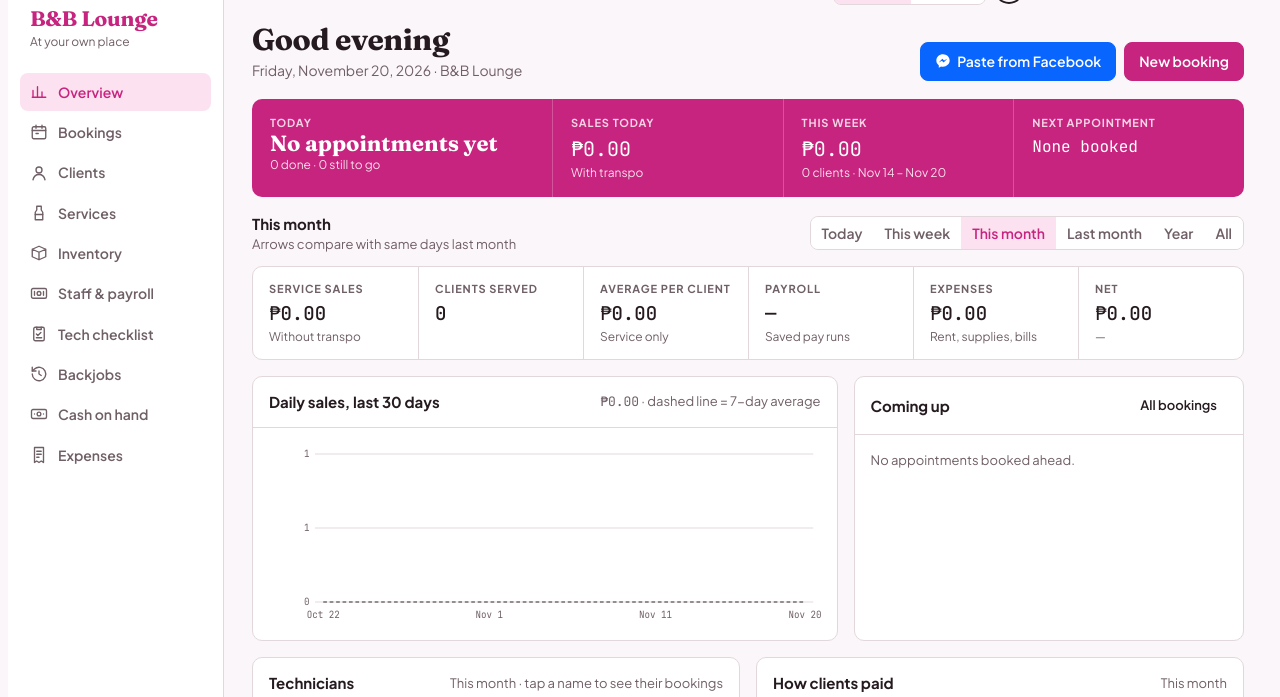
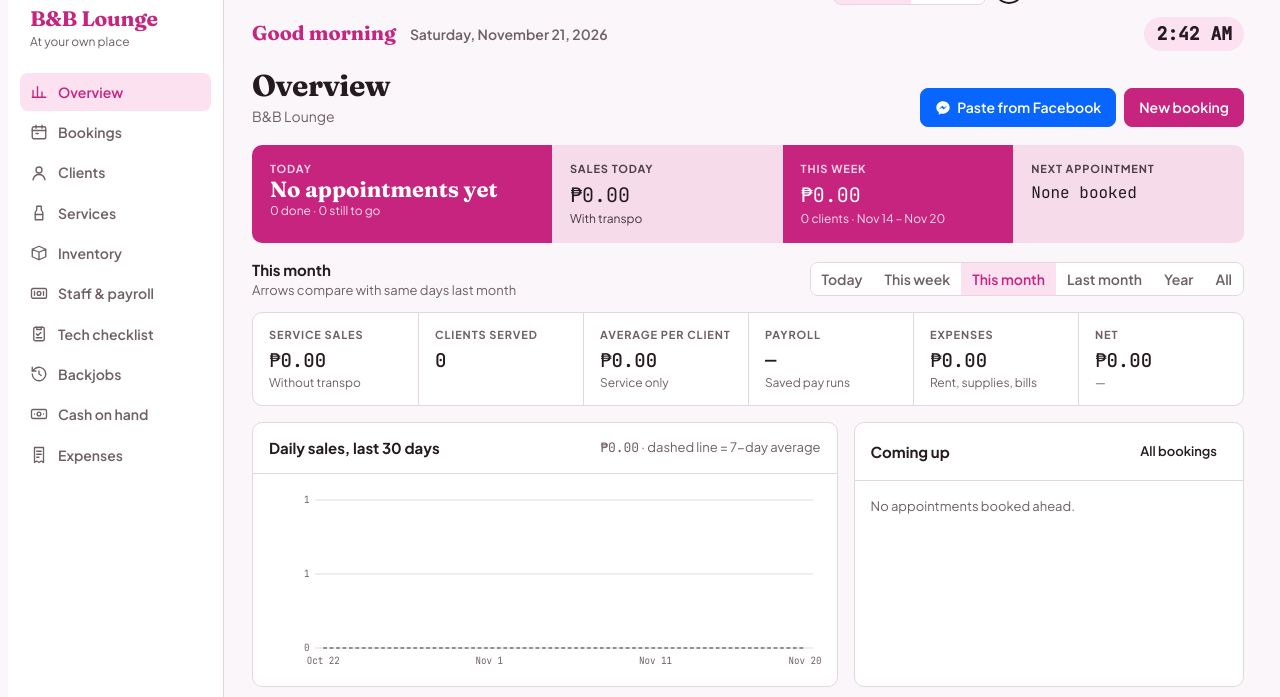
Before and after one commit to dalevid19/bb-lounge, a plain HTML site: page src/app.html in a window 1280 px wide. Shown: the part 49-746 px from the top of the page. Drawn offline with Linux system fonts and the light colour scheme.

Commit message:
Open on Overview after sign-in, greeting/date/time bar on every page, two-tone summary
Co-Authored-By: Claude Opus 5.5 <noreply@anthropic.com>
Claude-Session: https://claude.ai/code/session_01PioCawbpuCJSJfXwRw5iHH

```diff
--- a/src/app.html
+++ b/src/app.html
@@ -173,6 +173,16 @@ tr.grp td .gs { float: right; font-family: var(--f-mono); font-weight: 500; }
 tr.grp:hover { background: none; }
 .today { display: grid; grid-template-columns: 1.3fr repeat(3, minmax(0, 1fr)); gap: 0; background: var(--accent); color: var(--accent-ink); border-radius: var(--r); overflow: hidden; margin-bottom: 16px; }
 .today > div { padding: 16px 18px; min-width: 0; }
+.today { background: transparent; }
+.today > div:nth-child(odd) { background: var(--accent); color: var(--accent-ink); }
+.today > div:nth-child(even) { background: color-mix(in srgb, var(--accent) 16%, var(--surface)); color: var(--ink); }
+.today > div + div { border-left: 0 !important; border-top: 0 !important; }
+.clockbar { display: flex; flex-wrap: wrap; align-items: baseline; gap: 4px 14px; padding: 12px max(28px, env(safe-area-inset-right, 0px)) 0 max(28px, env(safe-area-inset-left, 0px)); }
+.clockbar .cg { font-family: var(--f-display); font-size: 20px; font-weight: 700; color: var(--accent); }
+.clockbar .cd { color: var(--muted); font-weight: 600; }
+.clockbar .ct { margin-left: auto; font-family: var(--f-mono); font-size: 18px; font-weight: 600; color: var(--ink); background: var(--accent-soft); padding: 4px 12px; border-radius: 99px; }
+@media (max-width: 1150px) { .today > div:nth-child(3) { background: color-mix(in srgb, var(--accent) 16%, var(--surface)); color: var(--ink); } .today > div:nth-child(4) { background: var(--accent); color: var(--accent-ink); } }
+@media (max-width: 860px) { .clockbar { padding: 12px max(14px, env(safe-area-inset-right, 0px)) 0 max(14px, env(safe-area-inset-left, 0px)); gap: 2px 10px; } .clockbar .cg { font-size: 18px; flex-basis: 100%; } .clockbar .ct { font-size: 15px; padding: 3px 10px; } }
 .today > div + div { border-left: 1px solid color-mix(in srgb, var(--accent-ink) 22%, transparent); }
 .today .big { font-family: var(--f-display); font-size: 22px; font-weight: 700; line-height: 1.15; }
 .today .l { font-size: 11px; text-transform: uppercase; letter-spacing: .08em; opacity: .8; font-weight: 700; }
@@ -335,7 +345,7 @@ body.locked .app { grid-template-columns: minmax(0, 1fr); }
     <nav class="nav" id="nav"></nav>
     <div class="foot" id="syncNote">Connecting…</div>
   </aside>
-  <div class="col"><div class="topbar" id="topbar"></div><main id="main"></main></div>
+  <div class="col"><div class="topbar" id="topbar"></div><div class="clockbar" id="clockbar" aria-live="off"></div><main id="main"></main></div>
 </div>
 <dialog id="dlg"><form id="dlgForm" method="dialog"></form></dialog>
 <div class="toast" id="toast" hidden></div>
@@ -565,13 +575,22 @@ function labelTables(root) {
     t.querySelectorAll("tbody tr:not(.grp)").forEach(tr => { let c = 0; [...tr.children].forEach(td => { td.setAttribute("data-label", hs[c] || ""); if (!td.textContent.trim() && !td.querySelector("input, select, button, img, svg")) td.classList.add("blank"); c += td.colSpan || 1; }); });
   });
 }
+const TZ = "Asia/Manila";
+function clockHTML() {
+  const now = new Date(), hr = +now.toLocaleString("en-US", { timeZone: TZ, hour: "numeric", hourCycle: "h23" });
+  const greet = hr < 12 ? "Good morning" : hr < 18 ? "Good afternoon" : "Good evening";
+  const first = ui.session && ui.session.name ? ui.session.name.split(/[\s(]/)[0] : "";
+  return `<div class="cg">${greet}${first ? ", " + esc(first) : ""}</div><div class="cd">${now.toLocaleDateString("en-PH", { timeZone: TZ, weekday: "long", month: "long", day: "numeric", year: "numeric" })}</div><div class="ct num">${now.toLocaleTimeString("en-PH", { timeZone: TZ, hour: "numeric", minute: "2-digit" })}</div>`;
+}
+function renderClock() { const c = $("#clockbar"); if (!c) return; const locked = document.body.classList.contains("locked"); c.hidden = locked; if (!locked) { const h = clockHTML(); if (c.innerHTML !== h) c.innerHTML = h; } }
+setInterval(renderClock, 10000);
 function render() {
   const locked = !!S.db && (!S.loaded.logins || (lockOn() && !ui.session));
   document.body.classList.toggle("locked", locked);
   renderMobile(locked);
   if (locked) { closeDialog(); $("#main").innerHTML = S.loaded.logins ? lockScreen() : `<div class="lock"><p class="sub">${S.offline ? esc(S.offline) : "Opening…"}</p></div>`; const pi = $("#pinIn"); if (pi && !pi.disabled) pi.focus(); return; }
   if (S.userReady && !canSee(ui.view)) ui.view = homeView();
-  renderNav(); renderTopbar();
+  renderNav(); renderTopbar(); renderClock();
   $("#bizName").textContent = S.settings.name || "B&B Lounge";
   $("#bizTag").textContent = S.settings.tagline || "At your own place";
   for (const id of ["#bizLogo", "#mLogo"]) { const im = $(id); if (S.settings.logoUrl) { if (im.getAttribute("src") !== S.settings.logoUrl) im.src = S.settings.logoUrl; im.alt = (S.settings.name || "B&B Lounge") + " logo"; im.hidden = false; } else im.hidden = true; }
@@ -622,7 +641,7 @@ function vOverview() {
   const upcoming = S.bookings.filter(b => b.status === "booked" && b.date >= t).sort(byWhenAsc);
   const next = upcoming.find(b => b.date > t || !b.time || b.time >= new Date().toTimeString().slice(0, 5));
   const wk = periodRange("week"), wkDone = S.bookings.filter(b => isDone(b) && inR(b.date, wk));
-  let html = head(`${hr < 12 ? "Good morning" : hr < 18 ? "Good afternoon" : "Good evening"}`, `${new Date().toLocaleDateString("en-PH", { weekday: "long", month: "long", day: "numeric", year: "numeric" })} · ${esc(S.settings.name || "B&B Lounge")}`, `${true ? `<button class="btn fb" data-act="fbPaste">${FBI}Paste from Facebook</button>` : ""}<button class="btn primary" data-act="newBooking">New booking</button>`);
+  let html = head("Overview", esc(S.settings.name || "B&B Lounge"), `${true ? `<button class="btn fb" data-act="fbPaste">${FBI}Paste from Facebook</button>` : ""}<button class="btn primary" data-act="newBooking">New booking</button>`);
   if (!S.bookings.length && !loading()) html += `<div class="panel" style="margin-bottom:16px"><div class="empty"><b>No bookings yet</b>Add your first booking to see your numbers here.<div class="actions"><button class="btn primary" data-act="newBooking">New booking</button></div></div></div>`;
   html += `<div class="today">
     <div><div class="l">Today</div><div class="big">${todays.length ? `${todays.length} appointment${todays.length === 1 ? "" : "s"}` : "No appointments yet"}</div><div class="h">${todays.filter(isDone).length} done · ${todays.filter(b => b.status === "booked").length} still to go</div></div>
@@ -1924,7 +1943,8 @@ async function boot() {
   S.downloads = downloads; S.sample = sample; S.assets = assets;
   if (user) { try { S.canEdit = await user.canEdit(); S._canPay = S.canEdit; S.isOwner = await user.isOwner(); S.uid = (await user.id()) || ""; } catch {} }
   if (SITE) ui.session = SITE.session;
-  S.userReady = true; route();
+  S.userReady = true;
+  if (SITE) { try { history.replaceState(null, "", location.pathname + location.search + "#" + homeView()); } catch { } route(homeView()); } else route();
   if (!db) { clearTimeout(timer); S.offline = "Sign in to claude.ai to open the salon's records."; $("#syncNote").textContent = "Not connected"; render(); return; }
   S.rawDb = db; S.db = auditedDb(db);
   if (S.isOwner) db.collection("audit").onSnapshot(async snap => {
```
Also changed, not shown: index.html (+24 -4 lines).
